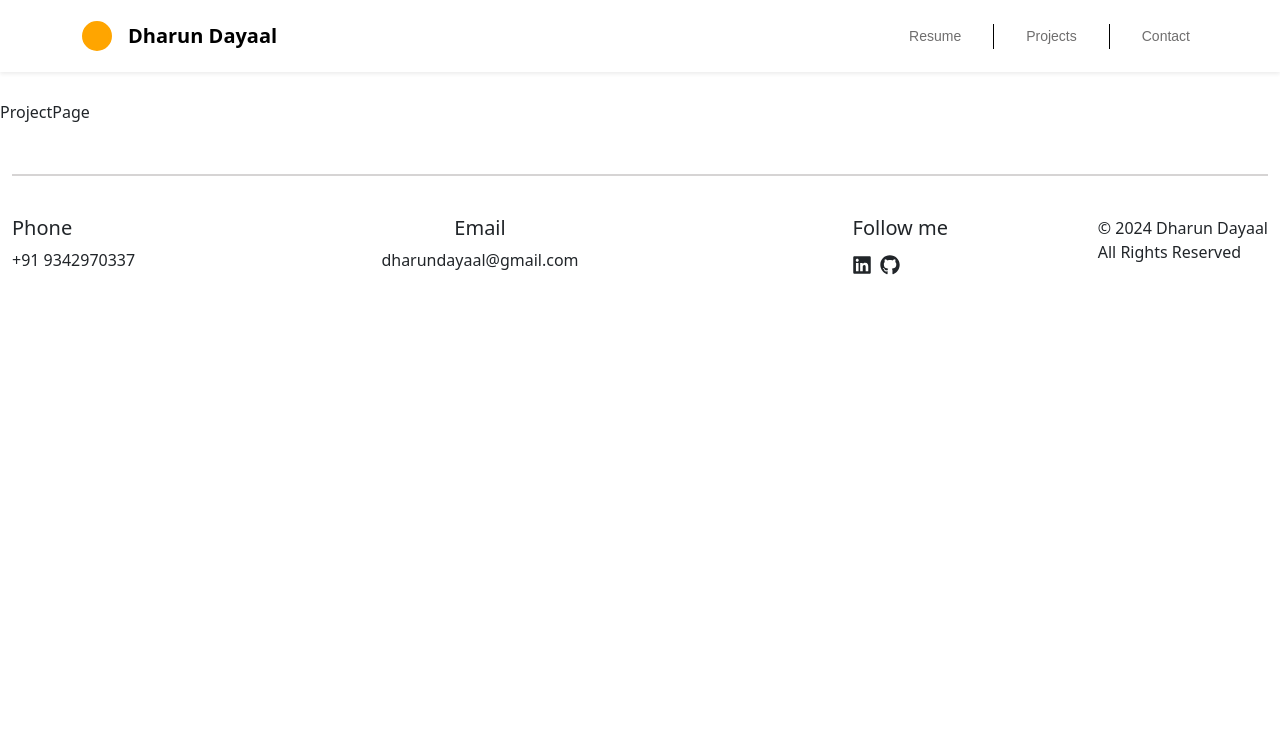
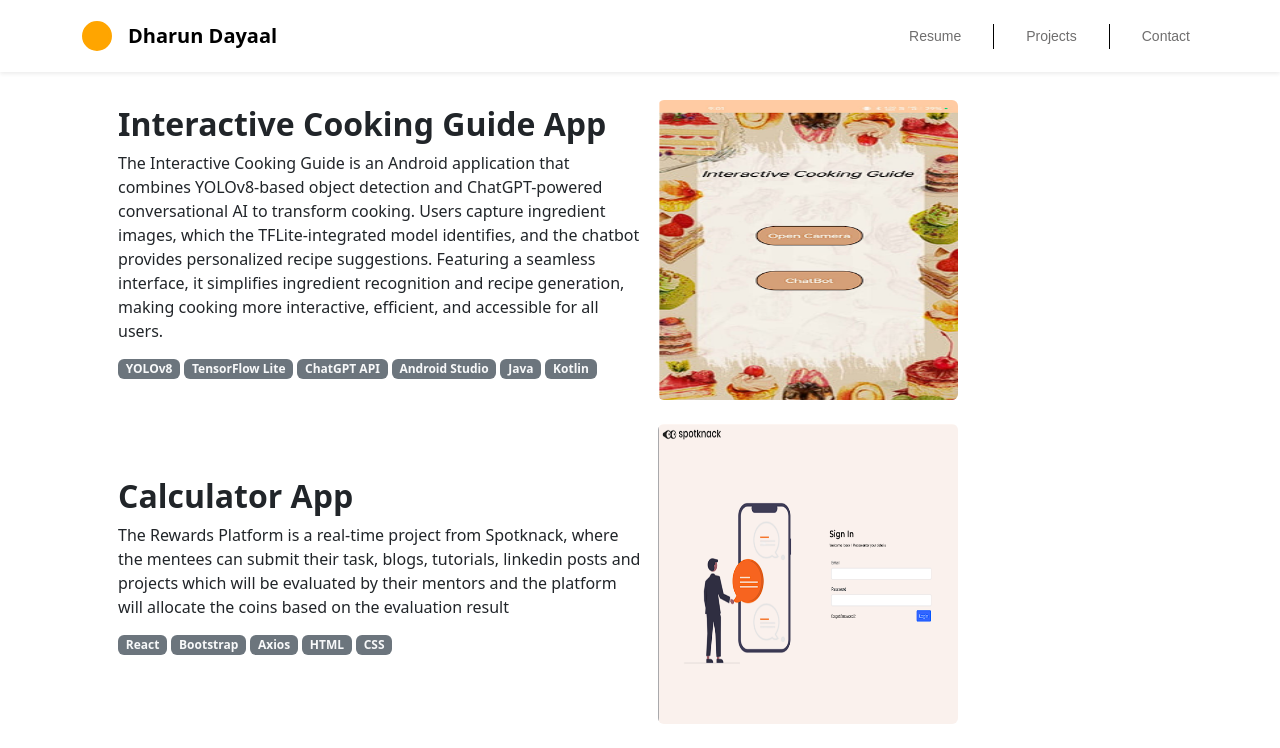
Before and after one commit to DharunDayaal/dharun-portfolio, a React (Vite) app: page /projects in a window 1280 px wide. Shown: the top 748 px of the page. Built offline with nearby package versions, Linux system fonts and the light colour scheme.

Commit message:
Added projects section in app

```diff
--- a/src/components/HeroSection.jsx
+++ b/src/components/HeroSection.jsx
@@ -63,19 +63,19 @@ const HeroSection = () => {
             </p>
             <div className="d-flex justify-content-center justify-content-lg-start gap-3 mt-3">
               <button
-                className="btn btn-warning text-dark border-dark btn-hover"
+                className="btn btn-warning text-dark border-dark btn-hover hero-btn"
                 onClick={handleResumeBtn}
               >
                 Resume
               </button>
               <button
-                className="btn btn-danger text-dark border-dark btn-hover"
+                className="btn btn-danger text-dark border-dark btn-hover hero-btn"
                 onClick={handleProjectsBtn}
               >
                 Projects
               </button>
               <button
-                className="btn btn-info text-dark border-dark btn-hover"
+                className="btn btn-info text-dark border-dark btn-hover hero-btn"
                 onClick={handleContactBtn}
               >
                 Contact
--- a/src/components/heroSection.css
+++ b/src/components/heroSection.css
@@ -1,4 +1,4 @@
-.btn {
+.hero-btn {
     font-family: Verdana, Geneva, Tahoma, sans-serif !important;
     font-size: 24px !important;
     font-weight: 700 !important;
@@ -10,6 +10,7 @@
     height: 150px;
     border-radius: 50%;
     padding: 0;
+    color: #000;
   }
 
   .btn-hover:hover {
--- a/src/pages/ProjectPage.jsx
+++ b/src/pages/ProjectPage.jsx
@@ -1,9 +1,136 @@
-import React from 'react'
+import React from "react";
+import project01 from "../assets/project01.png";
+import project02 from "../assets/project02.png"
+import "./projectPage.css";
 
 const ProjectPage = () => {
+  const projects = [
+    {
+      id: 1,
+      name: "Interactive Cooking Guide App",
+      description:
+        "The Interactive Cooking Guide is an Android application that combines YOLOv8-based object detection and ChatGPT-powered conversational AI to transform cooking. Users capture ingredient images, which the TFLite-integrated model identifies, and the chatbot provides personalized recipe suggestions. Featuring a seamless interface, it simplifies ingredient recognition and recipe generation, making cooking more interactive, efficient, and accessible for all users.",
+      image: project01,
+      technologies: [
+        "YOLOv8",
+        "TensorFlow Lite",
+        "ChatGPT API",
+        "Android Studio",
+        "Java",
+        "Kotlin",
+      ],
+      githublink: "https://github.com/DharunDayaal/inteactive-cooking-guide",
+    },
+    {
+      id: 2,
+      name: "Calculator App",
+      description:
+        "The Rewards Platform is a real-time project from Spotknack, where the mentees can submit their task, blogs, tutorials, linkedin posts and projects which will be evaluated by their mentors and the platform will allocate the coins based on the evaluation result",
+      image: project02,
+      technologies: ["React", "Bootstrap", "Axios", "HTML", "CSS"],
+      githublink: "https://github.com/DharunDayaal/CalculatorApp",
+    },
+    {
+      id: 3,
+      name: "Spotknack Rewards Platform",
+      description:
+        "The Rewards Platform is a real-time project from Spotknack, where the mentees can submit their task, blogs, tutorials, linkedin posts and projects which will be evaluated by their mentors and the platform will allocate the coins based on the evaluation result",
+      image: project02,
+      technologies: ["React", "Bootstrap", "Axios", "HTML", "CSS"],
+      githublink: "https://github.com",
+    },
+    {
+      id: 4,
+      name: "Swiggy Landing Page",
+      description:
+        "The Rewards Platform is a real-time project from Spotknack, where the mentees can submit their task, blogs, tutorials, linkedin posts and projects which will be evaluated by their mentors and the platform will allocate the coins based on the evaluation result",
+      image: project02,
+      technologies: ["React", "Bootstrap", "Axios", "HTML", "CSS"],
+      githublink: "https://github.com",
+    },
+    {
+      id: 5,
+      name: "To-do App",
+      description:
+        "The Rewards Platform is a real-time project from Spotknack, where the mentees can submit their task, blogs, tutorials, linkedin posts and projects which will be evaluated by their mentors and the platform will allocate the coins based on the evaluation result",
+      image: project02,
+      technologies: ["React", "Bootstrap", "Axios", "HTML", "CSS"],
+      githublink: "https://github.com",
+    },
+    {
+      id: 6,
+      name: "Weather App",
+      description:
+        "The Rewards Platform is a real-time project from Spotknack, where the mentees can submit their task, blogs, tutorials, linkedin posts and projects which will be evaluated by their mentors and the platform will allocate the coins based on the evaluation result",
+      image: project02,
+      technologies: ["React", "Bootstrap", "Axios", "HTML", "CSS"],
+      githublink: "https://github.com",
+    },
+    {
+      id: 7,
+      name: "Blog App",
+      description:
+        "The Rewards Platform is a real-time project from Spotknack, where the mentees can submit their task, blogs, tutorials, linkedin posts and projects which will be evaluated by their mentors and the platform will allocate the coins based on the evaluation result",
+      image: project02,
+      technologies: ["React", "Bootstrap", "Axios", "HTML", "CSS"],
+      githublink: "https://github.com",
+    },
+    {
+      id: 8,
+      name: "StudioMPLS Clone Website",
+      description:
+        "The Rewards Platform is a real-time project from Spotknack, where the mentees can submit their task, blogs, tutorials, linkedin posts and projects which will be evaluated by their mentors and the platform will allocate the coins based on the evaluation result",
+      image: project02,
+      technologies: ["React", "Bootstrap", "Axios", "HTML", "CSS"],
+      githublink: "https://github.com",
+    },
+  ];
+
   return (
-    <div>ProjectPage</div>
-  )
-}
+    <>
+      <div className="container mt-5">
+        <div className="row">
+          {projects.map((project) => (
+            <div
+              key={project.id}
+              className="col-md-12 d-flex align-items-center ps-lg-5 mb-4"
+            >
+              {/* Text Section */}
+              <div className="w-50 pe-3">
+                <h2 className="fw-bold">{project.name}</h2>
+                <p>{project.description}</p>
+                <div className="d-flex flex-wrap gap-1 mb-3">
+                  {project.technologies.map((tech) => (
+                    <span key={tech} className="badge bg-secondary text-light">
+                      {tech}
+                    </span>
+                  ))}
+                </div>
+              </div>
 
-export default ProjectPage
+              {/* Image Section */}
+              <div className="w-50">
+                <a
+                  href={project.githublink}
+                  target="_blank"
+                  rel="noopener noreferrer"
+                  className="project-image"
+                  style={{ textDecoration: "none" }}
+                >
+                  <img
+                    src={project.image}
+                    alt={project.name}
+                    className="img-fluid rounded"
+                    style={{ width: "300px", height: "300px" }}
+                  />
+                </a>
+              </div>
+            </div>
+          ))}
+        </div>
+      </div>
+    </>
+  );
+};
+
+export default ProjectPage;
--- /dev/null
+++ b/src/pages/projectpage.css
@@ -0,0 +1,7 @@
+.project-image img {
+    transition: transform 0.3s ease;
+  }
+
+  .project-image:hover img {
+    transform: scale(1.1);
+  }
```
Also changed, not shown: src/App.jsx (+45 -45 lines), src/assets/project01.png (added), src/assets/project02.png (added).
